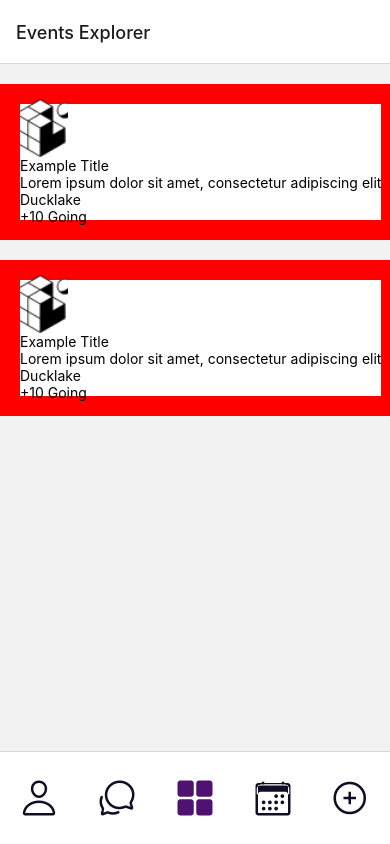
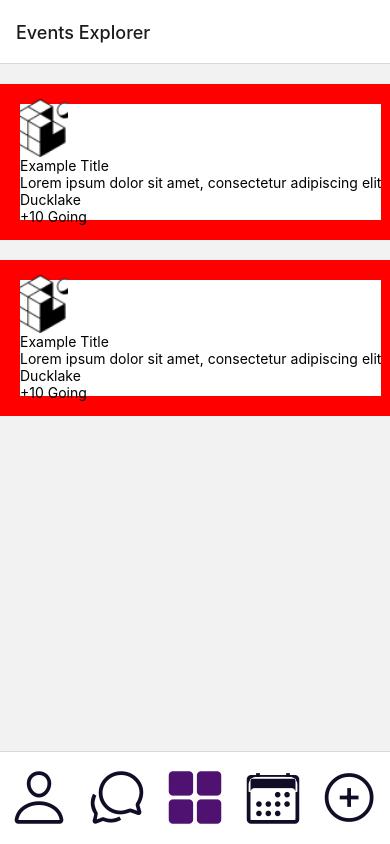
Before and after one commit to AdamMalm/MeetUP, a React Native app: screen / in a window 390 px wide. Built offline with nearby package versions, Linux system fonts and the light colour scheme.

Commit message:
Fixed icon size in buttomTabNav

```diff
--- a/app/routes/TabNavigator.tsx
+++ b/app/routes/TabNavigator.tsx
@@ -16,7 +16,7 @@ const BottomTabNavigator = () => {
 			initialRouteName="Events Explorer"
 			screenOptions={({ route }) => ({
 				tabBarStyle: { position: "absolute", height: 93 },
-				tabBarItemStyle: {},
+				tabBarIconStyle: { width: 65 },
 				tabBarIcon: ({ focused, color, size }) => {
 					let iconName;
 
@@ -37,7 +37,7 @@ const BottomTabNavigator = () => {
 					}
 
 					// You can return any component that you like here!
-					return <Ionicons name={iconName} size={40} color={color} />;
+					return <Ionicons name={iconName} size={60} color={color} />;
 				},
 				tabBarActiveTintColor: "#4F1271",
 				tabBarInactiveTintColor: "#120D26",
```
